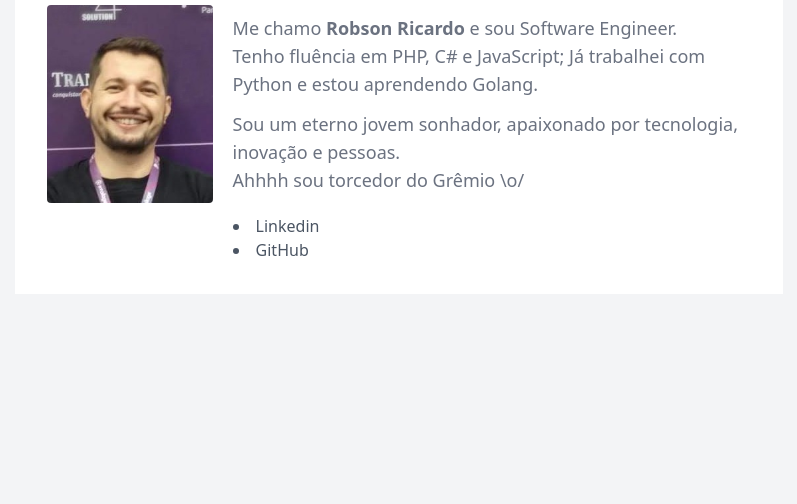
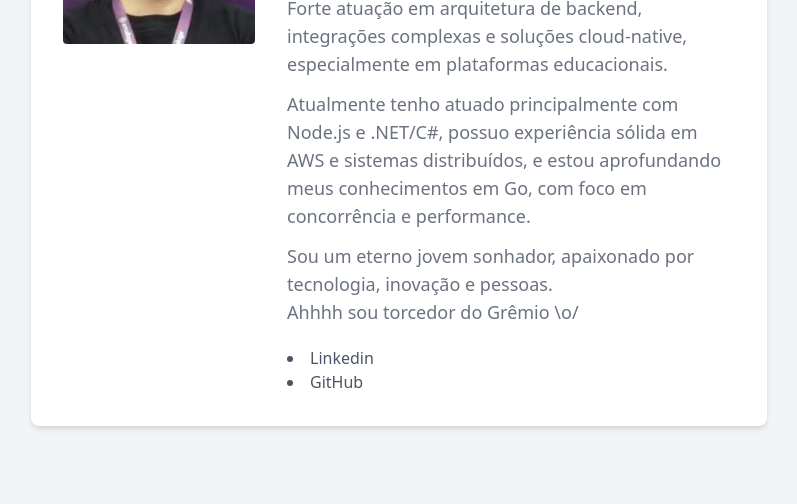
Before and after one commit to robsonrg/robsonrg.github.io, a plain HTML site: page index.html in a window 1280 px wide. Shown: the part 296-800 px from the top of the page, without its empty margins (241-1038 px from the left). Drawn offline with nearby package versions, Linux system fonts and the light colour scheme.

Commit message:
update profile

```diff
--- a/index.html
+++ b/index.html
@@ -9,29 +9,39 @@
 </head>
 
 <body class="bg-gray-100">
-    <div class="flex h-screen justify-center items-center">
+    <div class="flex min-h-screen justify-center items-center py-8 md:py-0">
 
-        <div class=" w-3/5">
+        <div class="w-full md:w-4/5 lg:w-3/5 px-4">
 
-            <section class="bg-white p-8 flex items-center">
-                <div class="me-5 ">
-                    <img src="perfil_robson_ricardo.jpg" class="h-50 rounded" alt="Robson Ricardo" />
+            <section
+                class="bg-white p-6 md:p-8 flex flex-col md:flex-row items-center md:items-start shadow-md rounded-lg">
+                <div class="mb-6 md:mb-0 md:me-8 flex-shrink-0">
+                    <img src="perfil_robson_ricardo.jpg"
+                        class="w-32 h-32 md:w-48 md:h-auto object-cover rounded-full md:rounded" alt="Robson Ricardo" />
                 </div>
-                <div class="">
-                    <h1 class="mb-8 text-3xl font-extrabold text-gray-900"><span
+                <div class="text-center md:text-left">
+                    <h1 class="mb-4 md:mb-8 text-2xl md:text-3xl font-extrabold text-gray-900"><span
                             class="text-transparent bg-clip-text bg-gradient-to-r to-emerald-600 from-sky-400">Olá,
                             bem-vindo :)</span></h1>
-                    <div class="mb-5 text-lg font-normal text-gray-500">
-                        <p class="mb-3">Me chamo <strong>Robson Ricardo</strong> e sou Software Engineer.<br />Tenho
-                            fluência
-                            em PHP, C# e JavaScript; Já trabalhei com Python e estou aprendendo Golang.</p>
+                    <div class="mb-5 text-base md:text-lg font-normal text-gray-500">
+                        <p class="mb-3">Me chamo <strong>Robson Ricardo</strong> e sou Engenheiro de Software Sênior e
+                            Tech Lead hands-on, com mais de 15 anos de experiência na
+                            construção de sistemas escaláveis e de alto impacto.<br />
+                            Forte atuação em arquitetura de backend, integrações complexas e soluções cloud-native,
+                            especialmente em plataformas educacionais.
+                        </p>
+                        <p class="mb-3">
+                            Atualmente tenho atuado principalmente com Node.js e .NET/C#, possuo experiência sólida em
+                            AWS e sistemas distribuídos, e estou aprofundando meus conhecimentos em Go, com foco em
+                            concorrência e performance.
+                        </p>
                         <p>Sou um eterno jovem sonhador, apaixonado por tecnologia, inovação e pessoas.<br />Ahhhh sou
                             torcedor
                             do
                             Grêmio
                             \o/</p>
                     </div>
-                    <ul class="text-gray-600 list-disc list-inside">
+                    <ul class="text-gray-600 list-disc list-inside inline-block md:block text-left">
                         <li><a href="https://www.linkedin.com/in/robsonricardogiacomozzi/"
                                 class="hover:text-gray-500">Linkedin</a>
                         </li>
```
